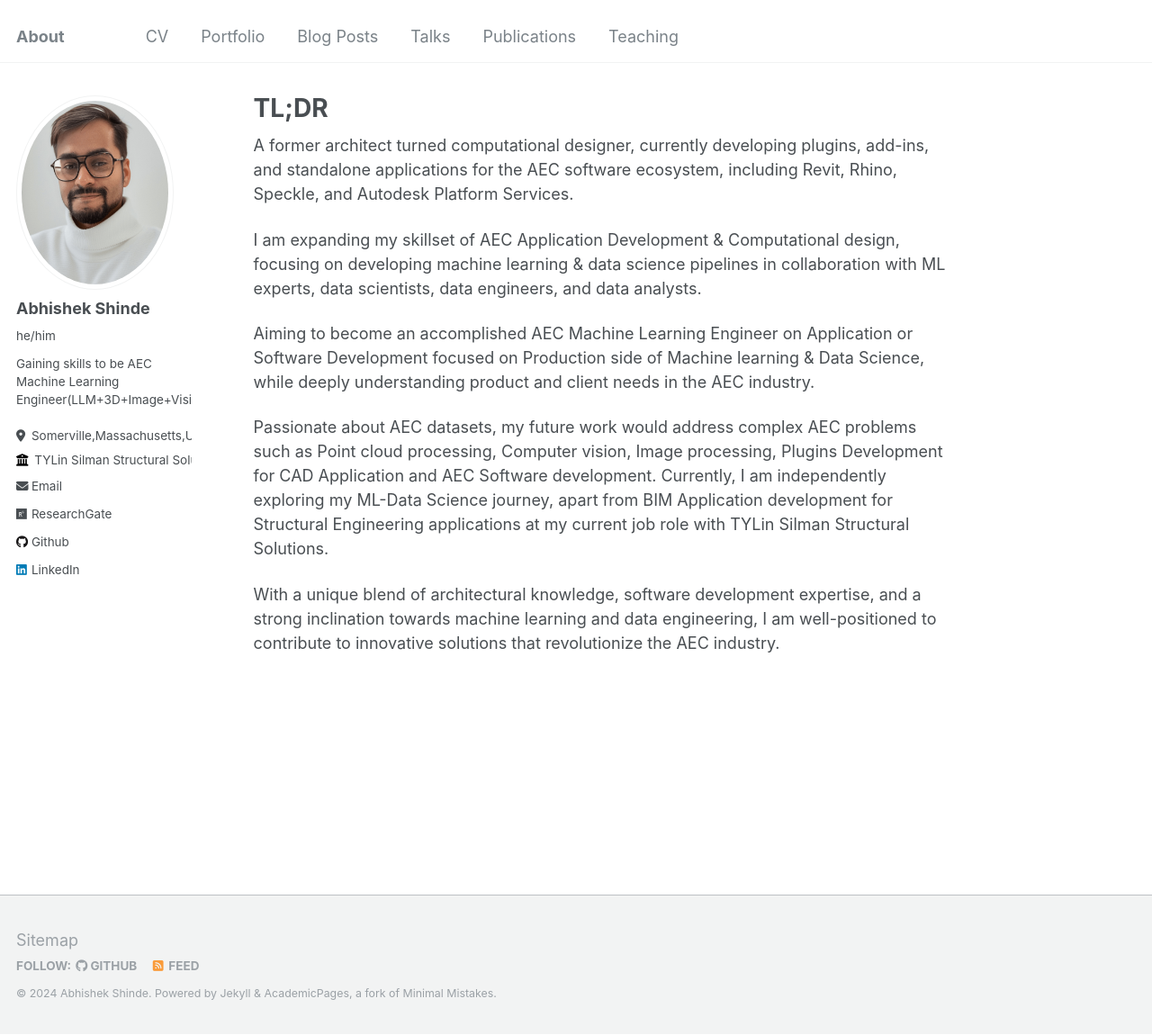
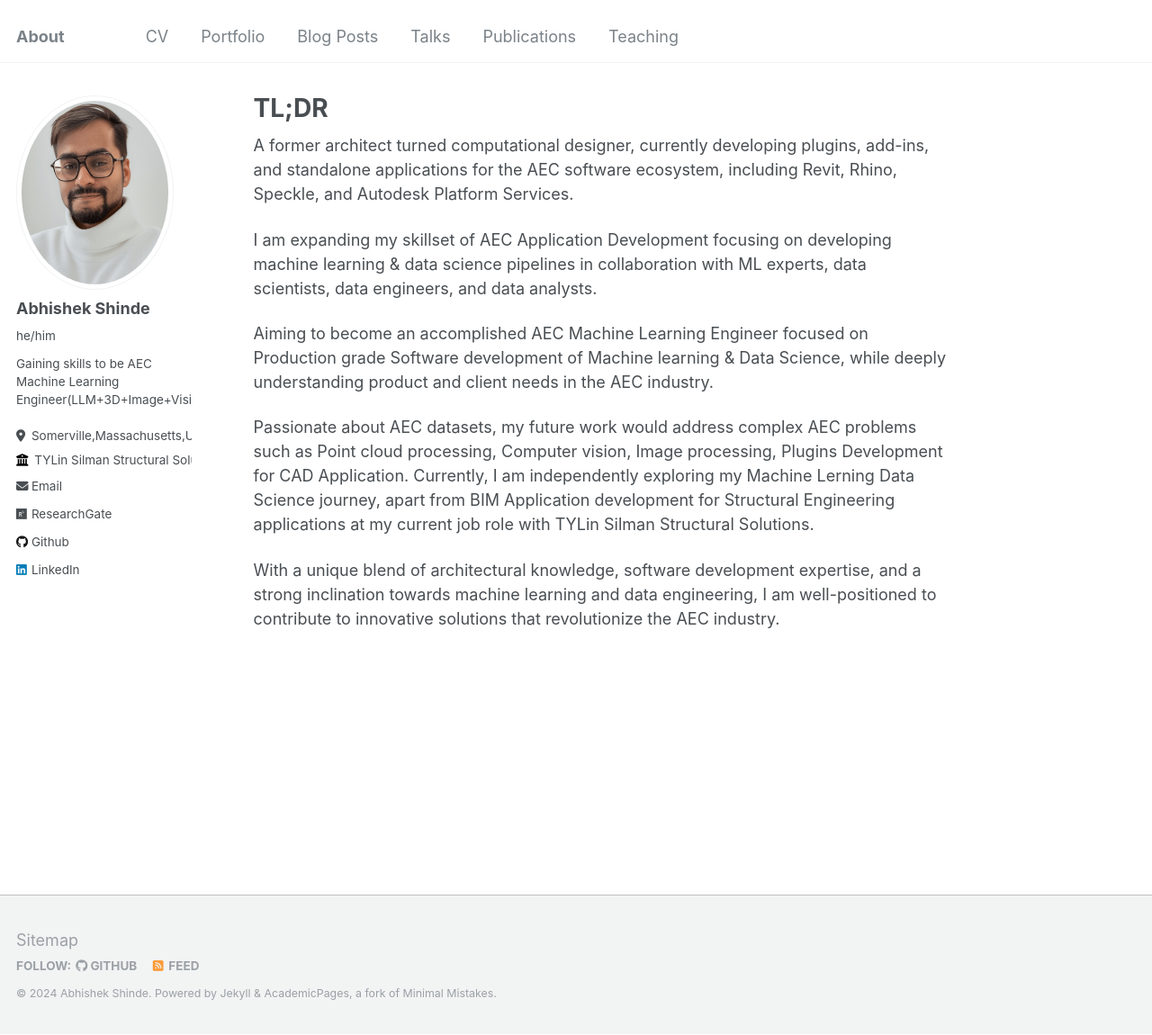
Before and after one commit to InquisitiveAS/InquisitiveAS.github.io, a Jekyll site: the page built from _pages/about.md, in a window 1280 px wide and 1150 px high. Shown: the whole window at 90% size. Built offline with Jekyll 4.4.1, drawn with Linux system fonts in a browser that asks for light colours.

Commit message:
Update about me

```diff
--- a/_pages/about.md
+++ b/_pages/about.md
@@ -9,11 +9,11 @@ redirect_from:
 
 A former architect turned computational designer, currently developing plugins, add-ins, and standalone applications for the AEC software ecosystem, including Revit, Rhino, Speckle, and Autodesk Platform Services.
 
-I am expanding my skillset of AEC Application Development & Computational design, focusing on developing machine learning & data science pipelines in collaboration with ML experts, data scientists, data engineers, and data analysts.
+I am expanding my skillset of AEC Application Development focusing on developing machine learning & data science pipelines in collaboration with ML experts, data scientists, data engineers, and data analysts.
 
-Aiming to become an accomplished AEC Machine Learning Engineer on Application or Software Development focused on Production side of Machine learning & Data Science, while deeply understanding product and client needs in the AEC industry.
+Aiming to become an accomplished AEC Machine Learning Engineer focused on Production grade Software development of Machine learning & Data Science, while deeply understanding product and client needs in the AEC industry.
 
-Passionate about AEC datasets, my future work would address complex AEC problems such as Point cloud processing, Computer vision, Image processing, Plugins Development for CAD Application and AEC Software development. Currently, I am independently exploring my ML-Data Science journey, apart from BIM Application development for Structural Engineering applications at my current job role with TYLin Silman Structural Solutions.
+Passionate about AEC datasets, my future work would address complex AEC problems such as Point cloud processing, Computer vision, Image processing, Plugins Development for CAD Application. Currently, I am independently exploring my Machine Lerning Data Science journey, apart from BIM Application development for Structural Engineering applications at my current job role with TYLin Silman Structural Solutions.
 
 With a unique blend of architectural knowledge, software development expertise, and a strong inclination towards machine learning and data engineering, I am well-positioned to contribute to innovative solutions that revolutionize the AEC industry.
 
```
